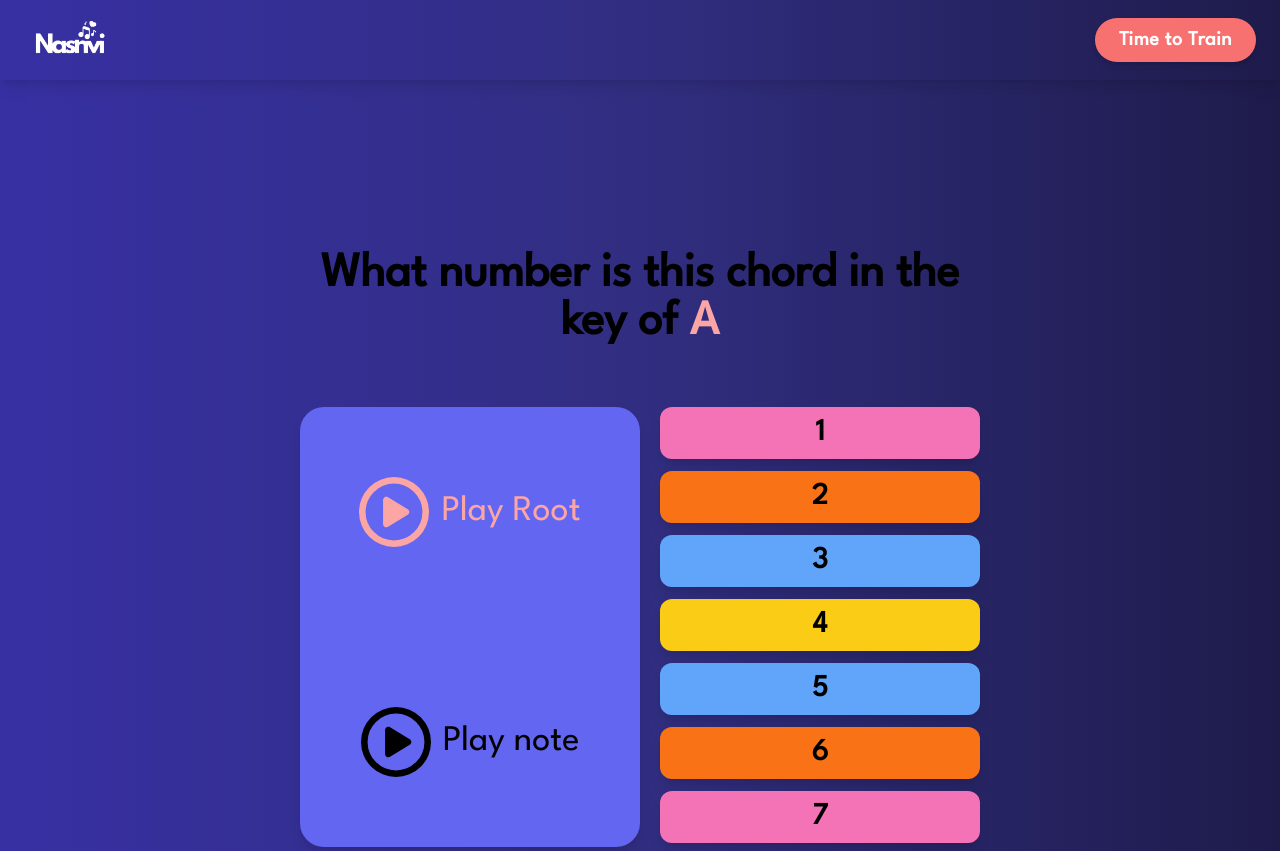
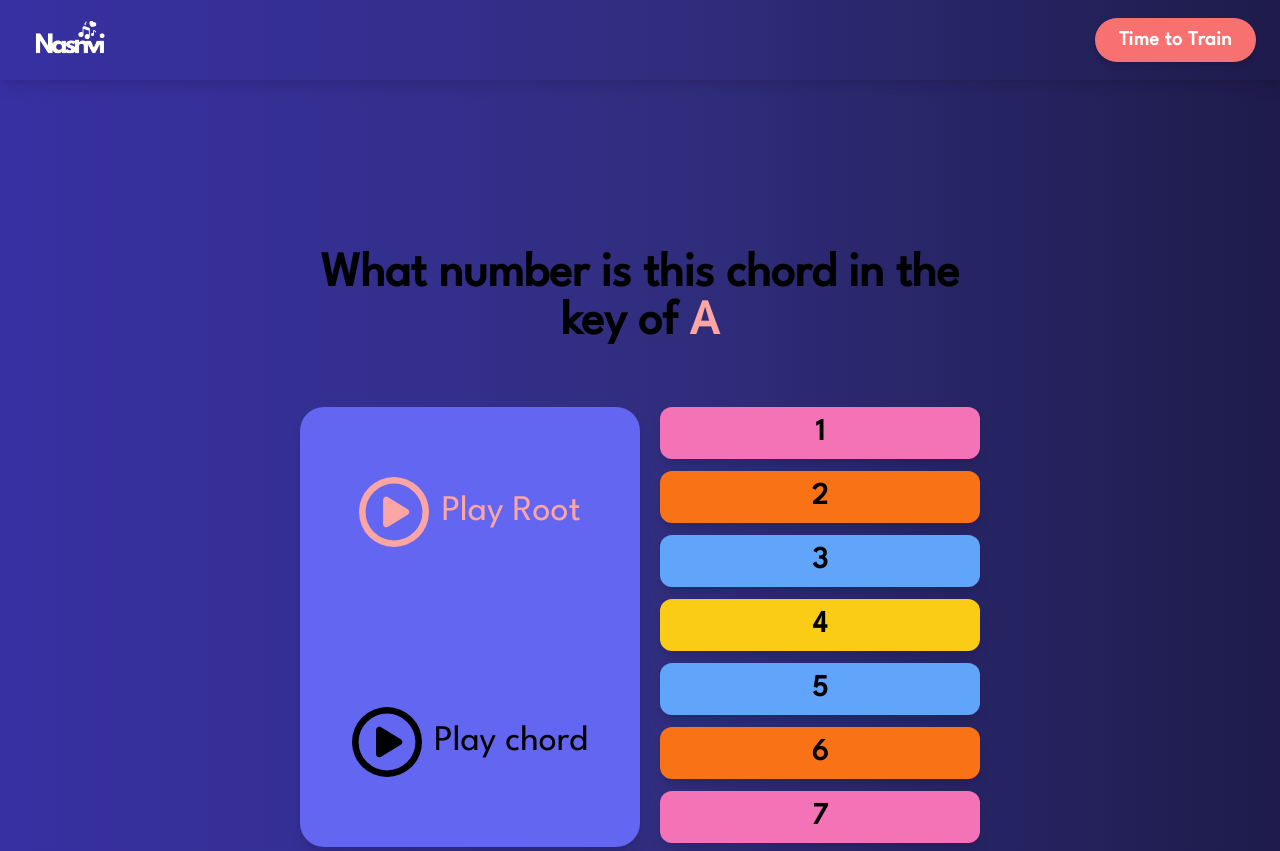
Before and after one commit to Hyleax/Nashvi, a Next.js app: page /training in a window 1280 px wide. Built offline with nearby package versions, Linux system fonts and the light colour scheme; no server answers.

Commit message:
changed note mp3 files

```diff
--- a/src/components/TrainingPageComponents.tsx
+++ b/src/components/TrainingPageComponents.tsx
@@ -28,7 +28,7 @@ const notes =  {
     "G#3": "Gs3.mp3",
     "Ab3": "Gs3.mp3",
     "A3": "A3.mp3",
-    "AB3": "A3.mp3",
+    "Bb3": "As3.mp3",
     "B3": "B3.mp3",
 }
 
@@ -132,7 +132,7 @@ export const AudioPlayer = () => {
               <motion.span whileHover={{ scale: 1.2 }} className="md:hidden block cursor-pointer hover:text-slate-200">
                   <FaRegCirclePlay size={50}/>
               </motion.span>
-              <h2 className="md:text-4xl text-xl">Play note</h2>
+              <h2 className="md:text-4xl text-xl">Play chord</h2>
             </div>
         </div>
     )
```
